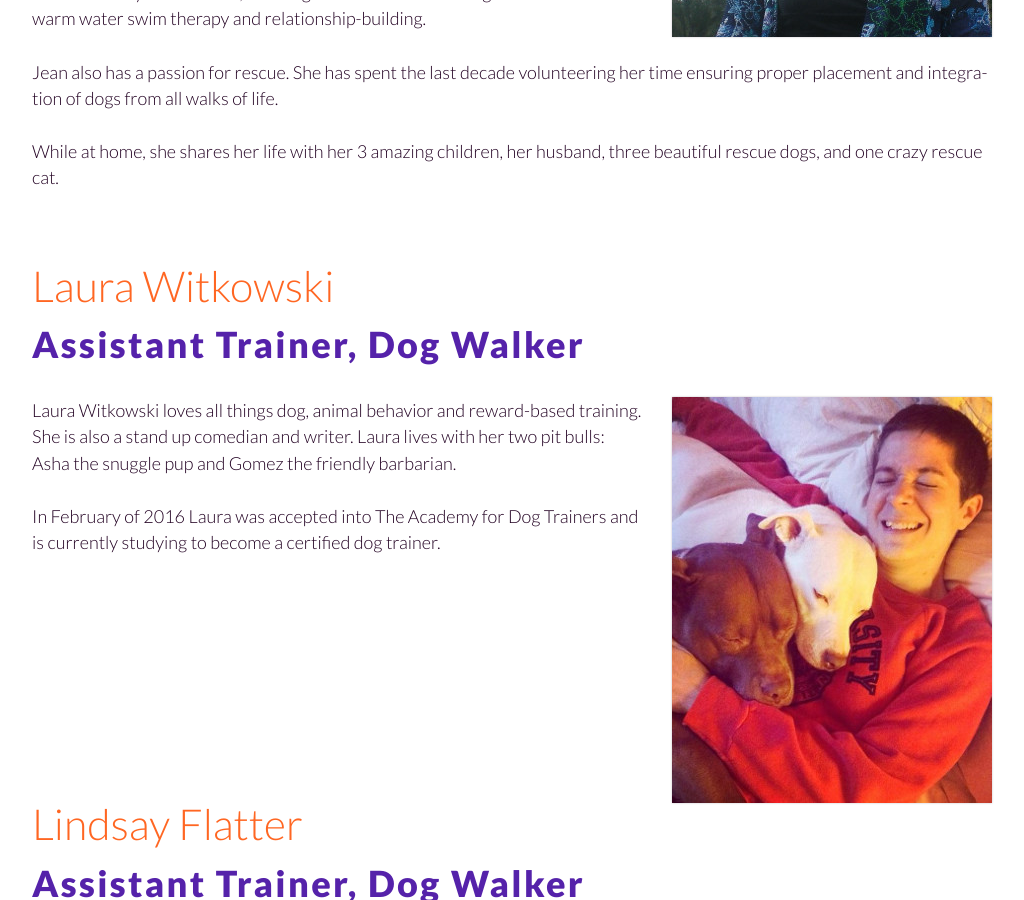
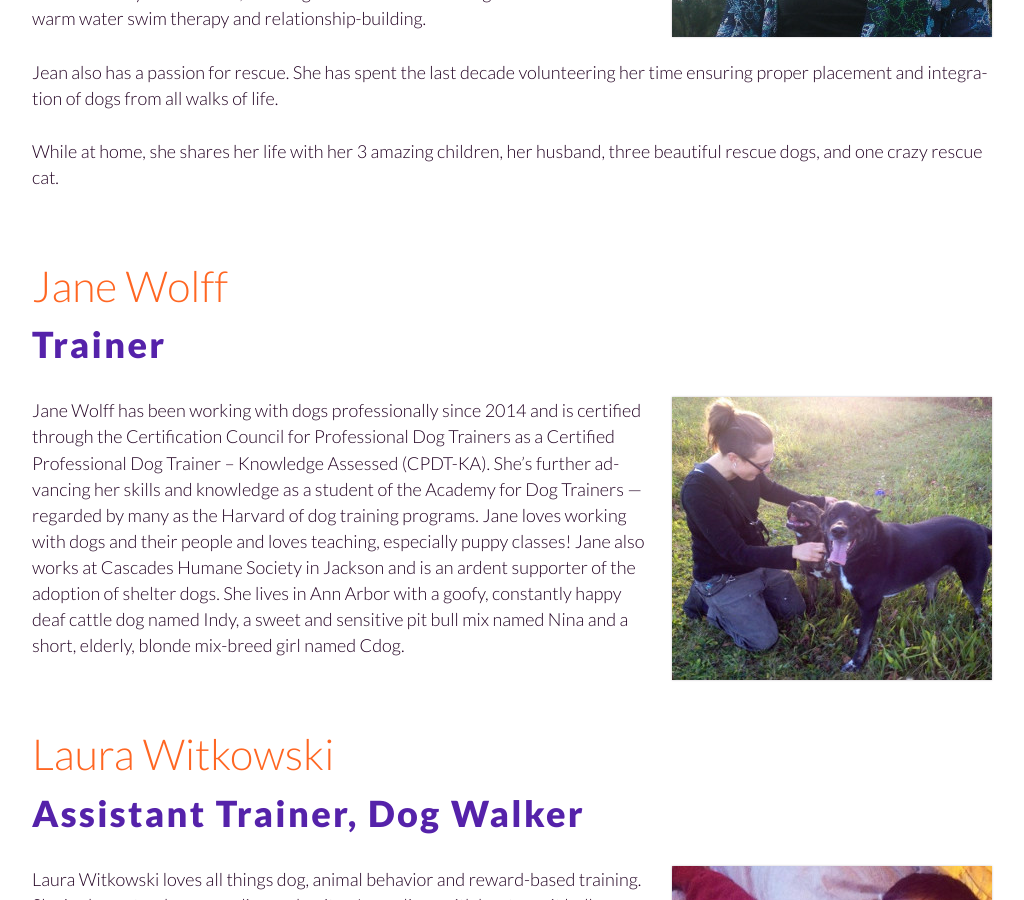
Before and after one commit to fidodogtraining/fidodogtraining.github.io, a Jekyll site: the page built from _autopages/about.md, in a window 1280 px wide and 900 px high, scrolled down 3295 px. Shown: the whole window, without its empty margins (128-1152 px from the left). Built offline with Jekyll 4.4.1, drawn with Linux system fonts in a browser that asks for light colours.

Commit message:
Add Jane

```diff
--- a/_autopages/about.md
+++ b/_autopages/about.md
@@ -106,6 +106,26 @@ time ensuring proper placement and integration of dogs from all walks of life.
 
 While at home, she shares her life with her 3 amazing children, her husband, three
 beautiful rescue dogs, and one crazy rescue cat.
+
+</section>
+
+<section class="region">
+
+## Jane Wolff
+
+### Trainer
+
+<img class="right" src="/images/jane.jpg" alt="" />
+Jane Wolff has been working with dogs professionally since 2014 and is certified
+through the Certification Council for Professional Dog Trainers as a Certified
+Professional Dog Trainer – Knowledge Assessed (CPDT-KA). She’s further advancing
+her skills and knowledge as a student of the Academy for Dog Trainers — regarded
+by many as the Harvard of dog training programs. Jane loves working with dogs and
+their people and loves teaching, especially puppy classes! Jane also works at
+Cascades Humane Society in Jackson and is an ardent supporter of the adoption of
+shelter dogs. She lives in Ann Arbor with a goofy, constantly happy deaf cattle
+dog named Indy, a sweet and sensitive pit bull mix named Nina and a short,
+elderly, blonde mix-breed girl named Cdog.
 
 </section>
 
```
Also changed, not shown: images/jane.jpg (added).
